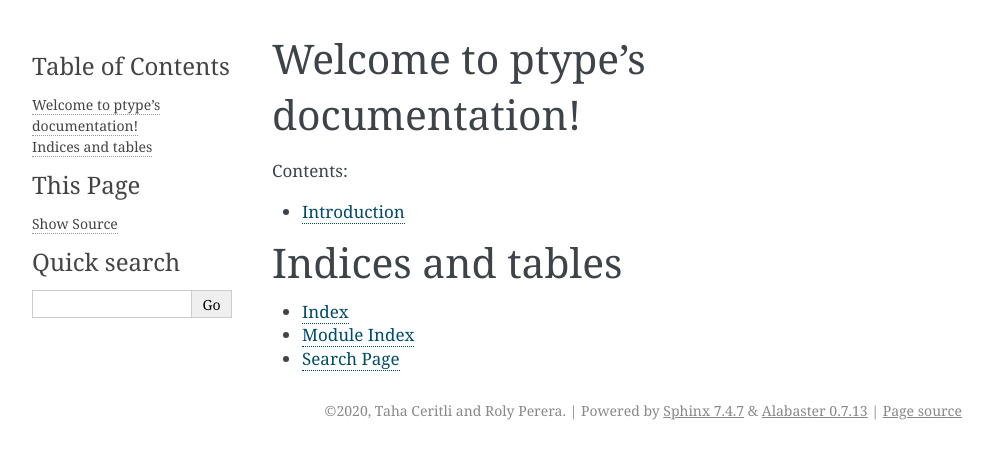
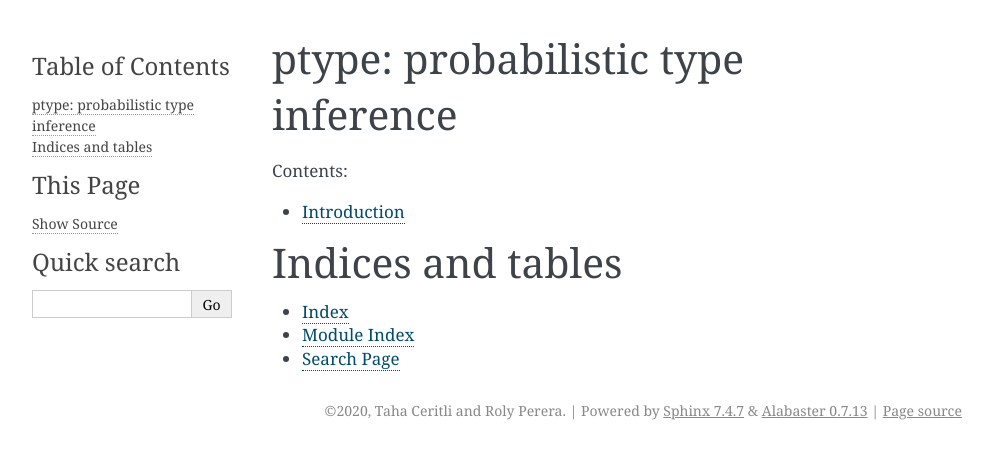
Before and after one commit to alan-turing-institute/ptype, a Sphinx documentation site: the page built from docs/index.rst, in a window 1280 px wide. Shown: the top 459 px of the page, without its empty margins (148-1141 px from the left). Built offline with Sphinx 7.4.7, drawn with Linux system fonts in a browser that asks for light colours.

Commit message:
This is bullshit.

```diff
--- a/docs/index.rst
+++ b/docs/index.rst
@@ -3,8 +3,8 @@
    You can adapt this file completely to your liking, but it should at least
    contain the root `toctree` directive.
 
-Welcome to ptype's documentation!
-=================================
+ptype: probabilistic type inference
+===================================
 
 .. toctree::
    :maxdepth: 2
```
